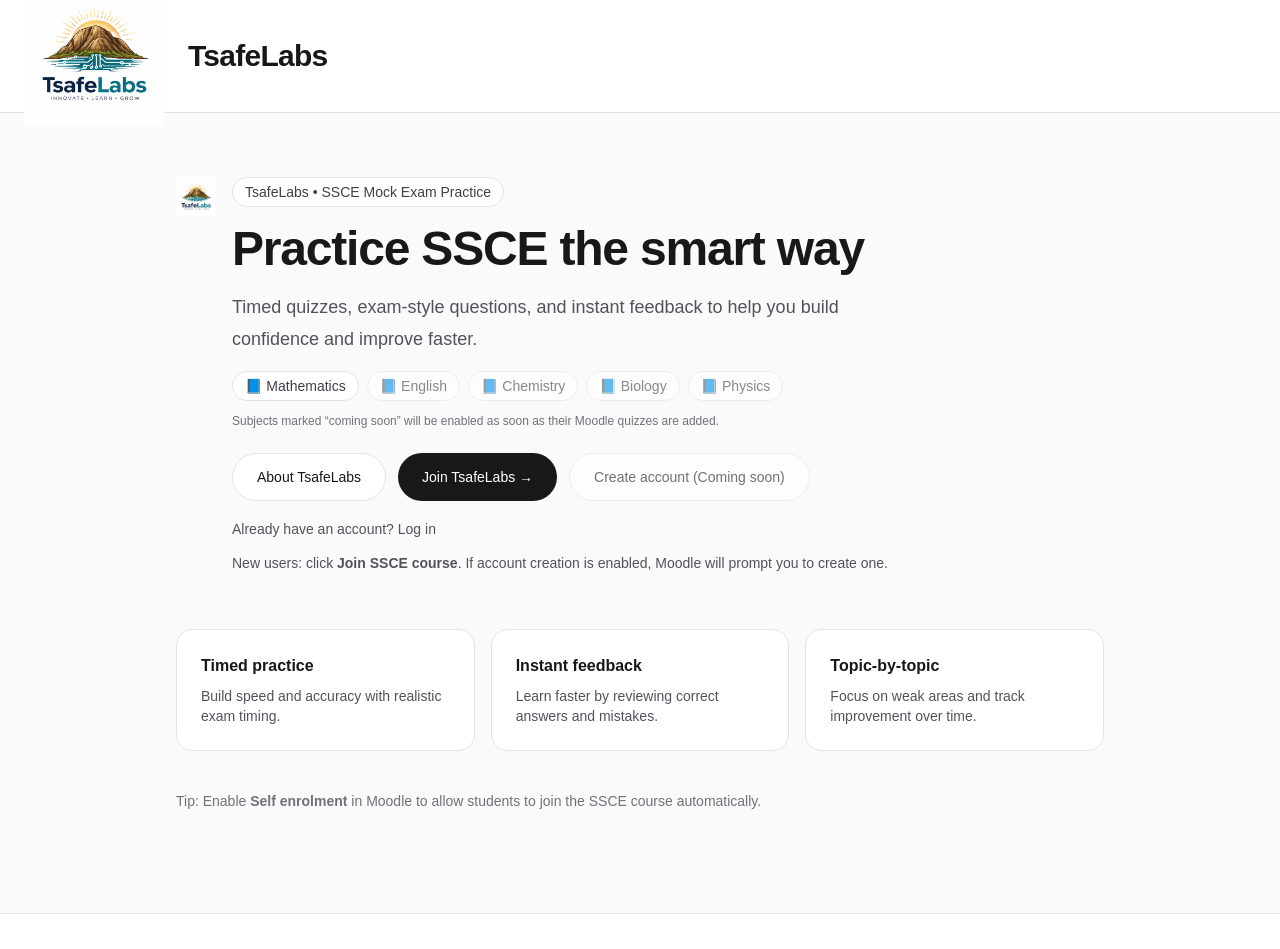
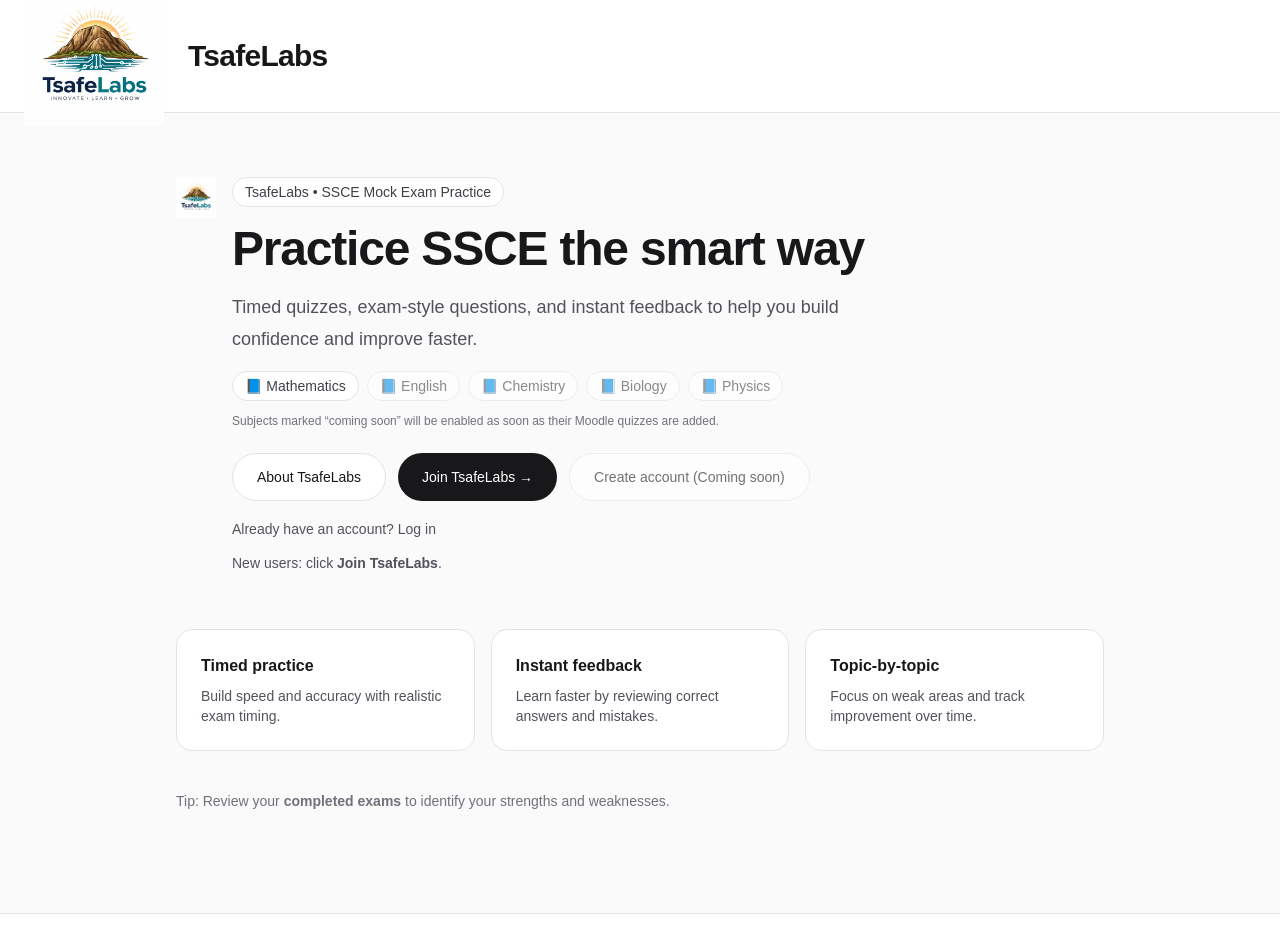
Before and after one commit to BasiruUsman/mock-exam-site, a Next.js app: page / in a window 1280 px wide. Shown: the top 949 px of the page. Built offline with nearby package versions, Linux system fonts and the light colour scheme.

Commit message:
Update course references in user notes

```diff
--- a/app/page.tsx
+++ b/app/page.tsx
@@ -182,8 +182,7 @@
 
             {/* Helpful note */}
             <p className="text-sm text-zinc-600 dark:text-zinc-400">
-              New users: click <strong>Join SSCE course</strong>. If account creation is enabled,
-              Moodle will prompt you to create one.
+              New users: click <strong>Join TsafeLabs</strong>.
             </p>
           </div>
         </div>
@@ -213,8 +212,7 @@
         </div>
 
         <p className="mt-10 text-sm text-zinc-500 dark:text-zinc-500">
-          Tip: Enable <strong>Self enrolment</strong> in Moodle to allow students
-          to join the SSCE course automatically.
+          Tip: Review your <strong>completed exams</strong> to identify your strengths and weaknesses.
         </p>
       </main>
     </div>
```
